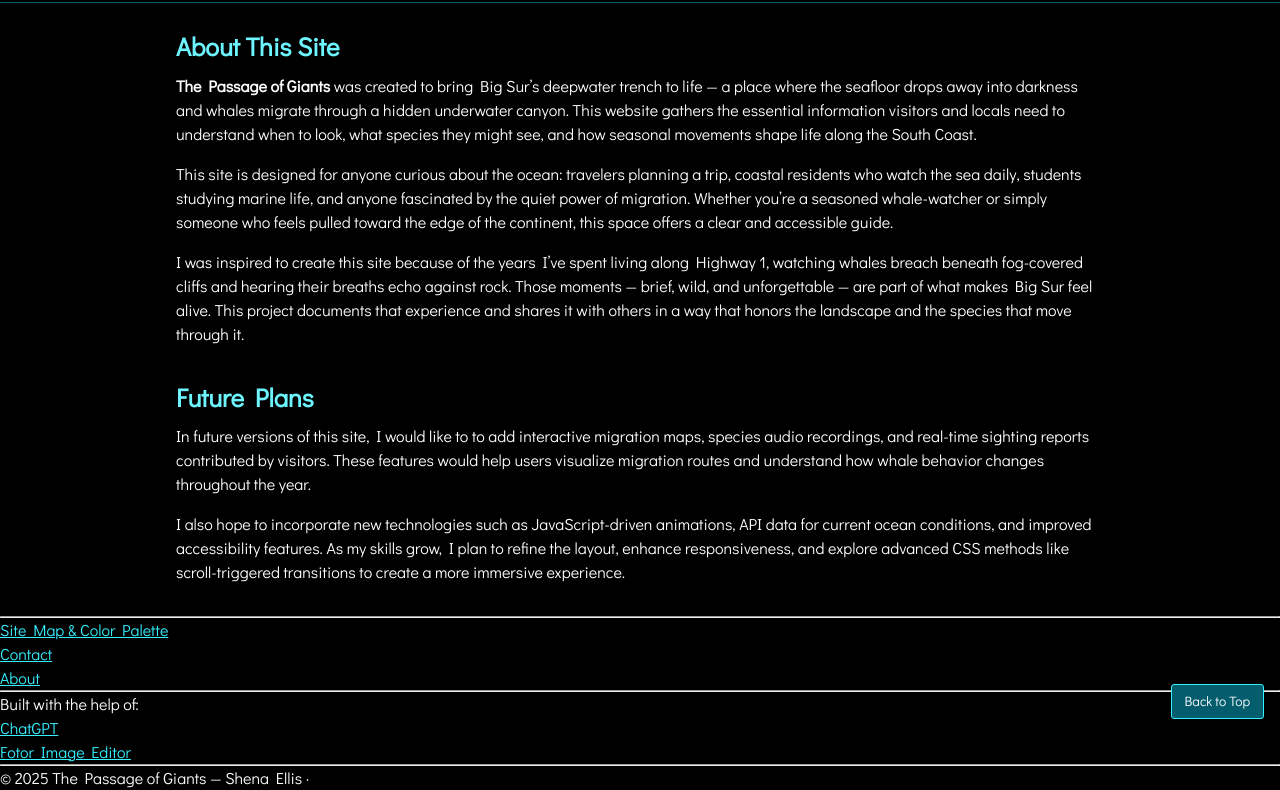
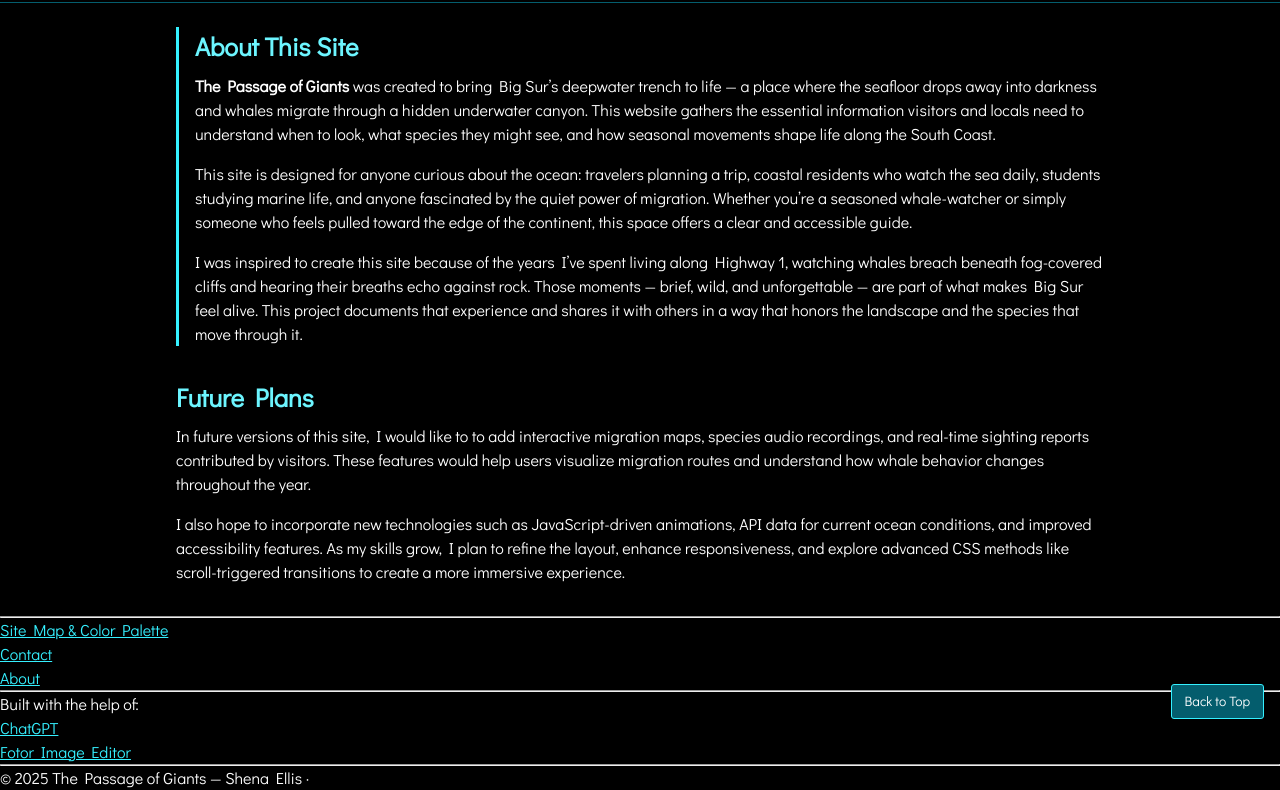
Before and after one commit to CIT85/shenae-pub, a plain HTML site: page final/about.html in a window 1280 px wide. Shown: the part 65-855 px from the top of the page. Drawn offline with Linux system fonts and the light colour scheme.

Commit message:
added left border to about.html

```diff
--- a/final/css/style.css
+++ b/final/css/style.css
@@ -21,7 +21,6 @@ img {
   height: auto;
   display: block;
 }
-
 
 
 main {
@@ -428,6 +427,13 @@ button[type="submit"]:hover {
   display: inline-block;
 }
 
+/* ABOUT STYLING */
+.about {
+  border-left: 3px solid #35f0ff;
+  padding-left: 1rem;
+  margin-bottom: 2rem;
+}
+
 /* MEDIA QUERIES */
 
 /* Medium screens: small tablets and up (601px–899px) */
```
